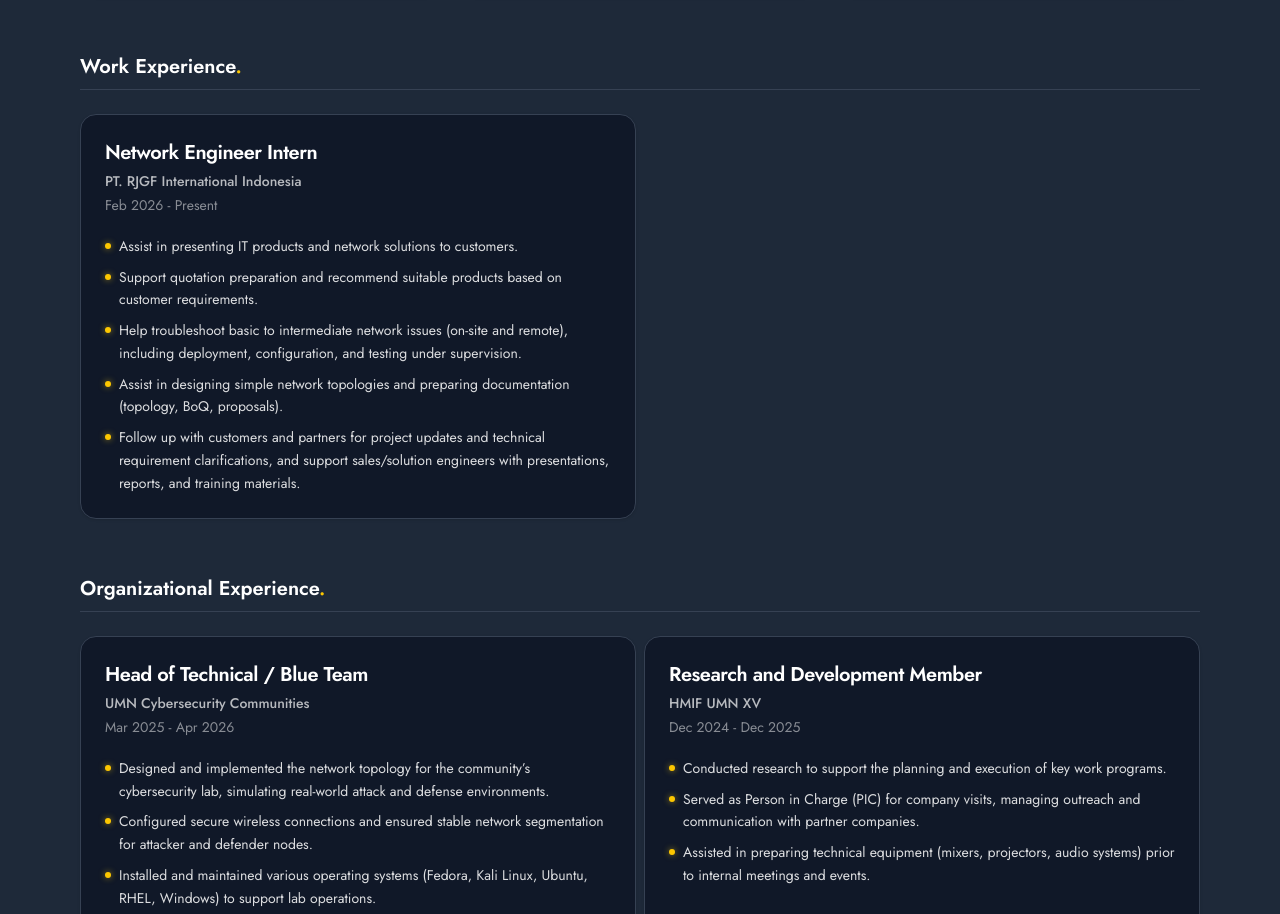
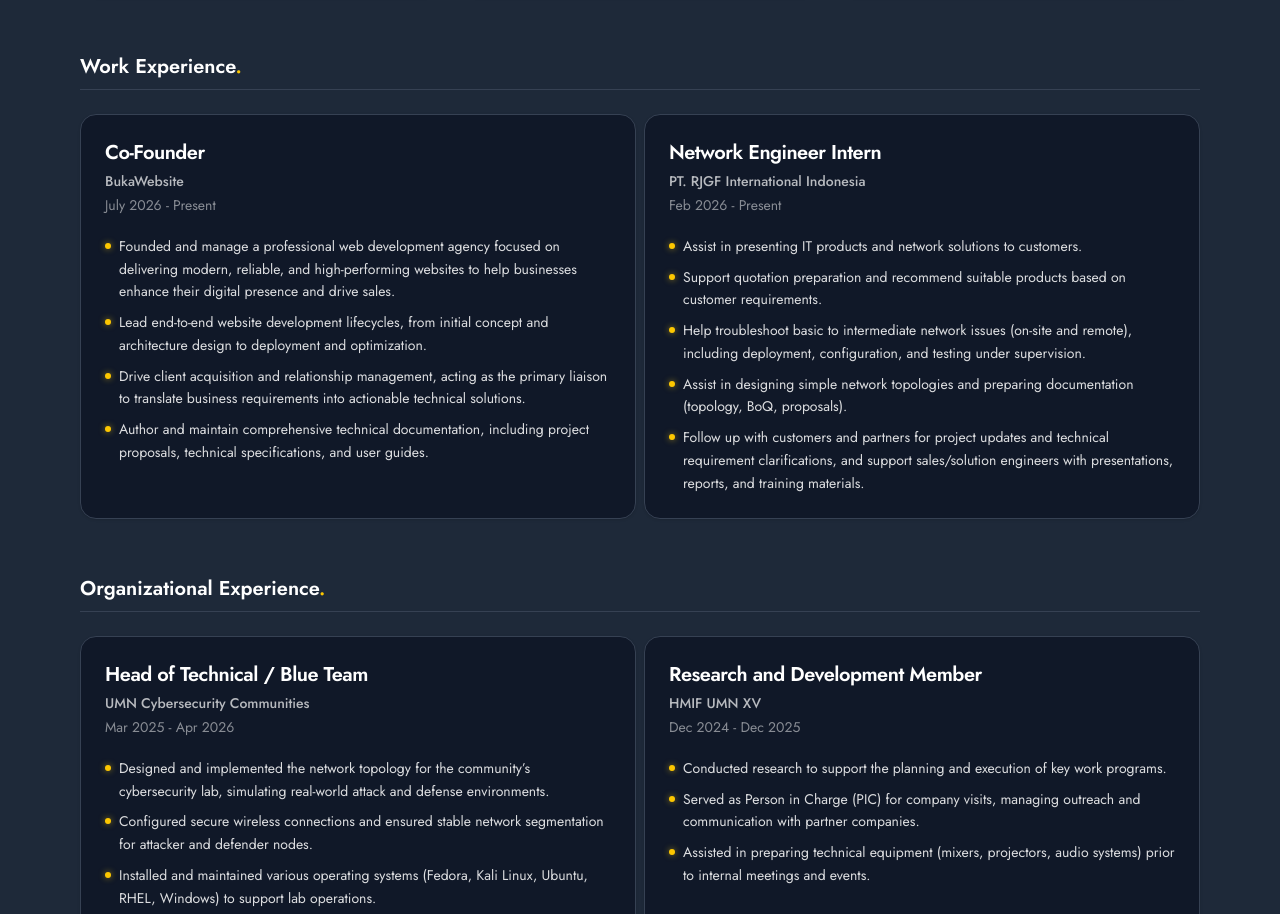
Before and after one commit to stevjoo/personal-website, an Astro site: page / in a window 1280 px wide. Shown: the part 1460-2374 px from the top of the page. Built offline with nearby package versions, Linux system fonts and the light colour scheme; Astro itself is replaced by a stand-in of ours.

Commit message:
feat: add Co-Founder BukaWebsite experience to profile

```diff
--- a/src/data/profile.js
+++ b/src/data/profile.js
@@ -65,6 +65,17 @@ export const profile = {
   ],
 
   work: [
+    {
+      role: "Co-Founder",
+      company: "BukaWebsite",
+      period: "July 2026 - Present",
+      bullets: [
+        "Founded and manage a professional web development agency focused on delivering modern, reliable, and high-performing websites to help businesses enhance their digital presence and drive sales.",
+        "Lead end-to-end website development lifecycles, from initial concept and architecture design to deployment and optimization.",
+        "Drive client acquisition and relationship management, acting as the primary liaison to translate business requirements into actionable technical solutions.",
+        "Author and maintain comprehensive technical documentation, including project proposals, technical specifications, and user guides.",
+      ],
+    },
     {
       role: "Network Engineer Intern",
       company: "PT. RJGF International Indonesia",
```
